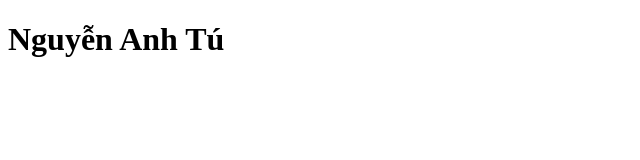
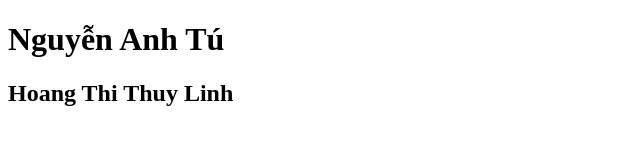
Before and after one commit to NguyenAnhTu27/exercise9, a plain HTML site: page index.html in a window 1280 px wide. Shown: the whole page, without its empty margins (0-640 px from the left). Drawn offline with Linux system fonts and the light colour scheme.

Commit message:
sua doi 1

```diff
--- a/index.html
+++ b/index.html
@@ -7,5 +7,6 @@
   </head>
   <body>
     <h1>Nguyễn Anh Tú</h1>
+    <h2>Hoang Thi Thuy Linh</h2>
   </body>
 </html>
```
